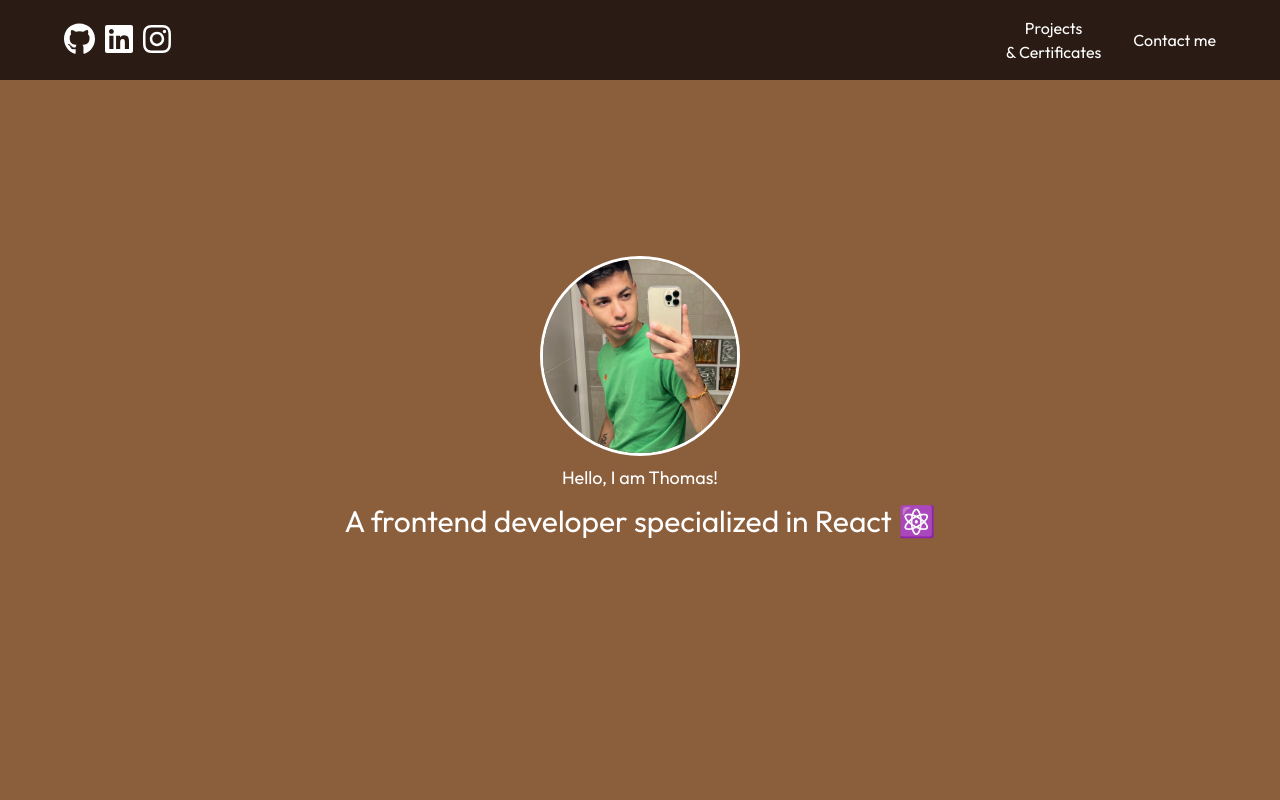
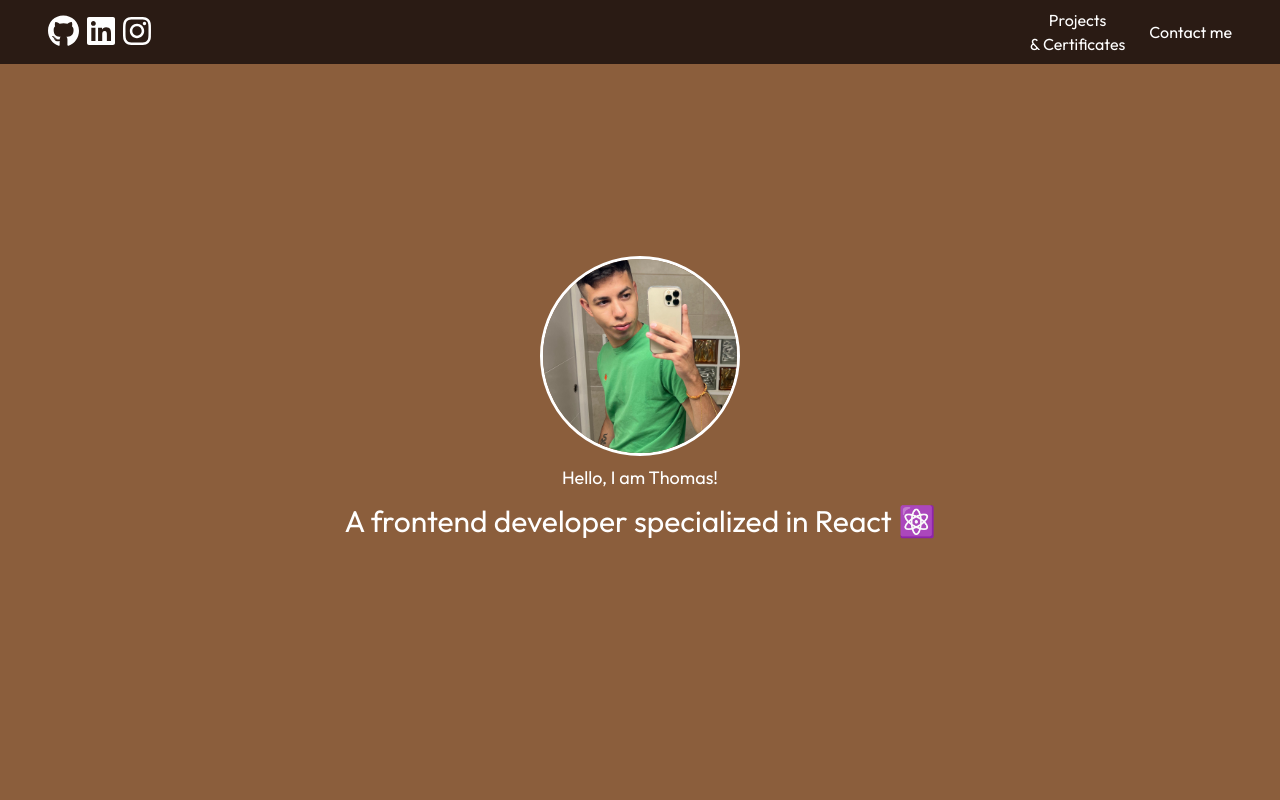
Before and after one commit to tomycesped/MyPortfolio, a React (Create React App) app: page / in a window 1280 px wide. Shown: the top 800 px of the page. Built offline with nearby package versions, Linux system fonts and the light colour scheme.

Commit message:
Fixed ugly header

```diff
--- a/src/components/Header.js
+++ b/src/components/Header.js
@@ -1,11 +1,6 @@
-import React, { useEffect, useRef, useState } from "react";
+import React from "react";
 import { FontAwesomeIcon } from "@fortawesome/react-fontawesome";
-import { faEnvelope } from "@fortawesome/free-solid-svg-icons";
-import {
-  faGithub,
-  faInstagram,
-  faLinkedin,
-} from "@fortawesome/free-brands-svg-icons";
+import { faGithub, faLinkedin, faInstagram } from "@fortawesome/free-brands-svg-icons";
 import { Box, HStack, useBreakpointValue } from "@chakra-ui/react";
 
 const socials = [
@@ -24,14 +19,11 @@ const socials = [
 ];
 
 const Header = () => {
-  const [transform, setTransform] = useState("translateY(0)");
-  const prevScrollY = useRef(0);
-
   const paddingX = useBreakpointValue({
     base: 3,
-    sm: 8,
-    md: 12,
-    lg: 16,
+    sm: 6,
+    md: 8,
+    lg: 12,
   });
 
   const iconSize = useBreakpointValue({
@@ -42,10 +34,10 @@ const Header = () => {
   });
 
   const linkSpacing = useBreakpointValue({
-    base: 4,
-    sm: 6,
-    md: 8,
-    lg: 8,
+    base: 3,
+    sm: 4,
+    md: 6,
+    lg: 6,
   });
 
   const handleClick = (anchor) => () => {
@@ -59,43 +51,19 @@ const Header = () => {
     }
   };
 
-  useEffect(() => {
-    const handleScroll = () => {
-      const currentScrollY = window.scrollY;
-
-      if (currentScrollY > prevScrollY.current) {
-        setTransform("translateY(-200px)");
-      } else {
-        setTransform("translateY(0)");
-      }
-
-      prevScrollY.current = currentScrollY;
-    };
-
-    window.addEventListener("scroll", handleScroll);
-
-    return () => {
-      window.removeEventListener("scroll", handleScroll);
-    };
-  }, []);
-
   return (
     <Box
       position="fixed"
       top={0}
       left={0}
       right={0}
-      transform={transform}
-      transitionProperty="transform"
-      transitionDuration=".3s"
-      transitionTimingFunction="ease-in-out"
       backgroundColor="#2A1B14"
       zIndex={1}
     >
       <Box color="white" maxWidth="1280px" margin="0 auto">
         <HStack
           px={paddingX}
-          py={4}
+          py={2}
           spacing={linkSpacing}
           justifyContent="space-between"
           alignItems="center"
@@ -107,7 +75,7 @@ const Header = () => {
                 href={social.url}
                 target="_blank"
                 rel="noopener noreferrer"
-                style={{ marginRight: index < socials.length - 1 ? "10px" : "0" }}
+                style={{ marginRight: index < socials.length - 1 ? "8px" : "0" }}
               >
                 <FontAwesomeIcon icon={social.icon} size={iconSize} />
               </a>
@@ -115,13 +83,12 @@ const Header = () => {
           </nav>
           <nav>
             <HStack spacing={linkSpacing} style={{ fontFamily: "'Outfit', sans-serif" }}>
-            <a onClick={handleClick("projects")} href="/#projects" style={{ whiteSpace: "pre-line", textAlign:"center" }}>
-             Projects{"\n"}& Certificates
-            </a>
+              <a onClick={handleClick("projects")} href="/#projects" style={{ whiteSpace: "pre-line", textAlign: "center" }}>
+                Projects{"\n"}& Certificates
+              </a>
               <a onClick={handleClick("contactme")} href="/#contact-me">
                 Contact me
               </a>
-
             </HStack>
           </nav>
         </HStack>
--- a/src/components/ProjectsSection.js
+++ b/src/components/ProjectsSection.js
@@ -96,12 +96,12 @@ const ProjectsSection = () => {
       <Heading
         as="h1"
         id="projects-section"
-        style={{ fontFamily: "'Outfit', sans-serif", cursor:"default" }}
+        style={{ fontFamily: "'Outfit', sans-serif", cursor:"default"}}
         fontSize={headingSize}
       >
         See more projects on my{" "}
         <a target="_blank" rel="noopener noreferrer"
-          style={{ color: "black", textDecoration: "underline" }}
+          style={{ color: "black", textDecoration: "underline"}}
           href="https://www.github.com/tomycesped"
         >
           GitHub
```
